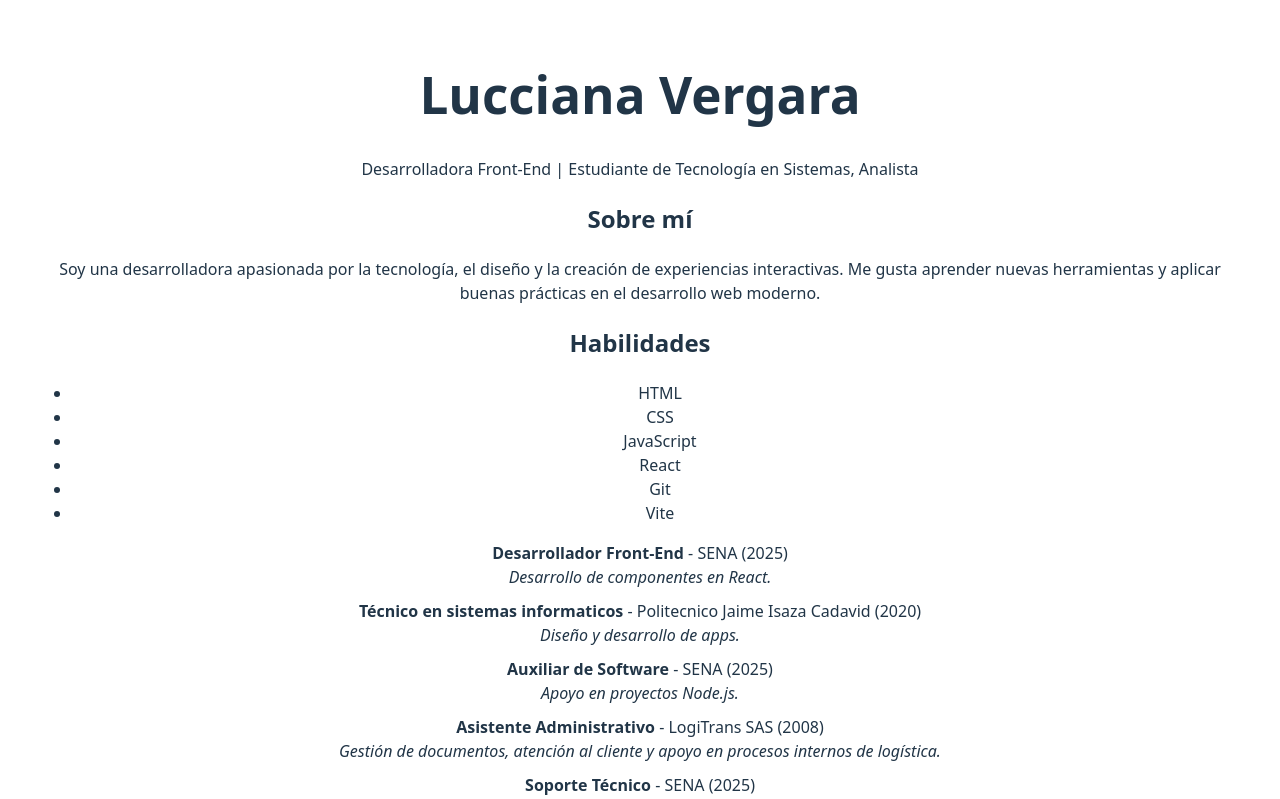
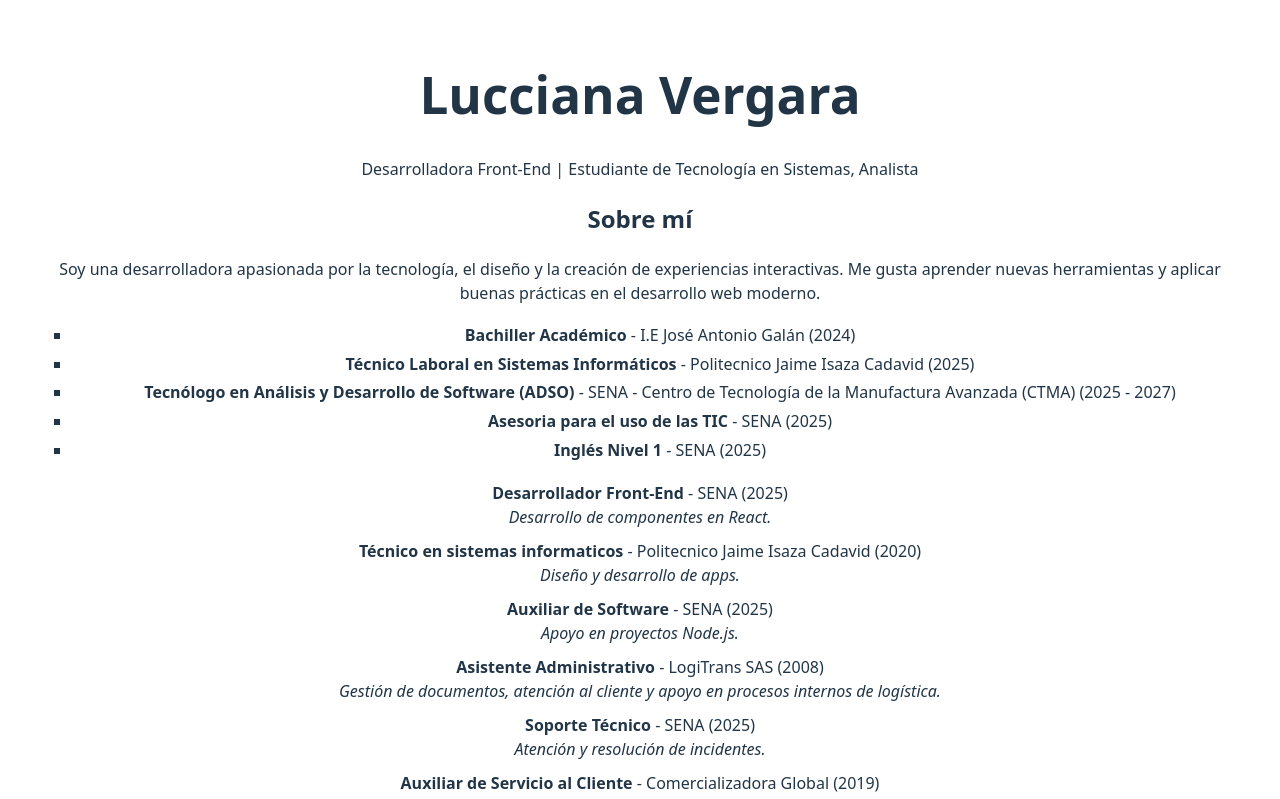
Before and after one commit to Luciana0610/curriculum-vite-react-luccianavergara, a React (Vite) app: page / in a window 1280 px wide. Shown: the top 799 px of the page. Built offline with nearby package versions, Linux system fonts and the light colour scheme; the HTML template or start-up script is replaced by a standard one.

Commit message:
feat:componente Habilidades dinamico con formación complementario

```diff
--- a/src/components/Habilidades.jsx
+++ b/src/components/Habilidades.jsx
@@ -1,14 +1,45 @@
-export default function Habilidades() {
-  const skills = ['HTML', 'CSS', 'JavaScript', 'React', 'Git', 'Vite'];
+import React from "react";
+
+function Habilidades() {
+  const educacion = [
+    {
+      institucion: "I.E José Antonio Galán",
+      curso: "Bachiller Académico",
+      año: 2024,
+    },
+    {
+      institucion: "Politecnico Jaime Isaza Cadavid",
+      curso: "Técnico Laboral en Sistemas Informáticos",
+      año: 2025,
+    },
+    {
+      institucion: "SENA - Centro de Tecnología de la Manufactura Avanzada (CTMA)",
+      curso: "Tecnólogo en Análisis y Desarrollo de Software (ADSO)",
+      año: "2025 - 2027",
+    },
+    {
+      institucion: "SENA",
+      curso: "Asesoria para el uso de las TIC",
+      año: 2025,
+    },
+    {
+      institucion: "SENA",
+      curso: "Inglés Nivel 1",
+      año: 2025,
+    },
+  ];
+
   return (
-    <section className='section skills'>
-      <h2>Habilidades</h2>
-      <ul>
-        {skills.map((skill) => (
-          <li key={skill}>{skill}</li>
+    <div>
+      <ul style={{ listStyleType: "square", lineHeight: "1.8" }}>
+        {educacion.map((edu, index) => (
+          <li key={index}>
+            <strong>{edu.curso}</strong> - {edu.institucion} ({edu.año})
+          </li>
         ))}
       </ul>
-    </section>
+    </div>
   );
+}
 
-}
+export default Habilidades;
```
